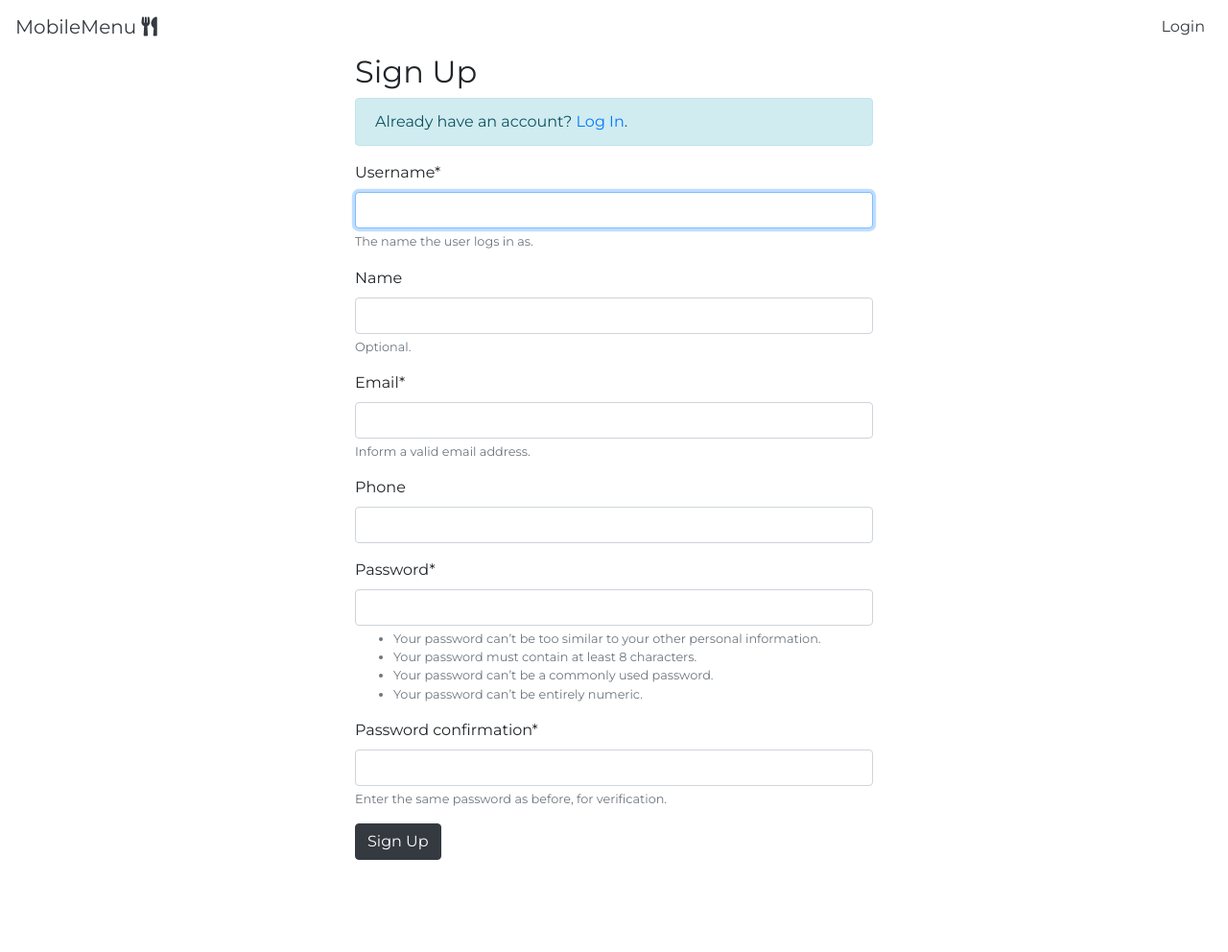
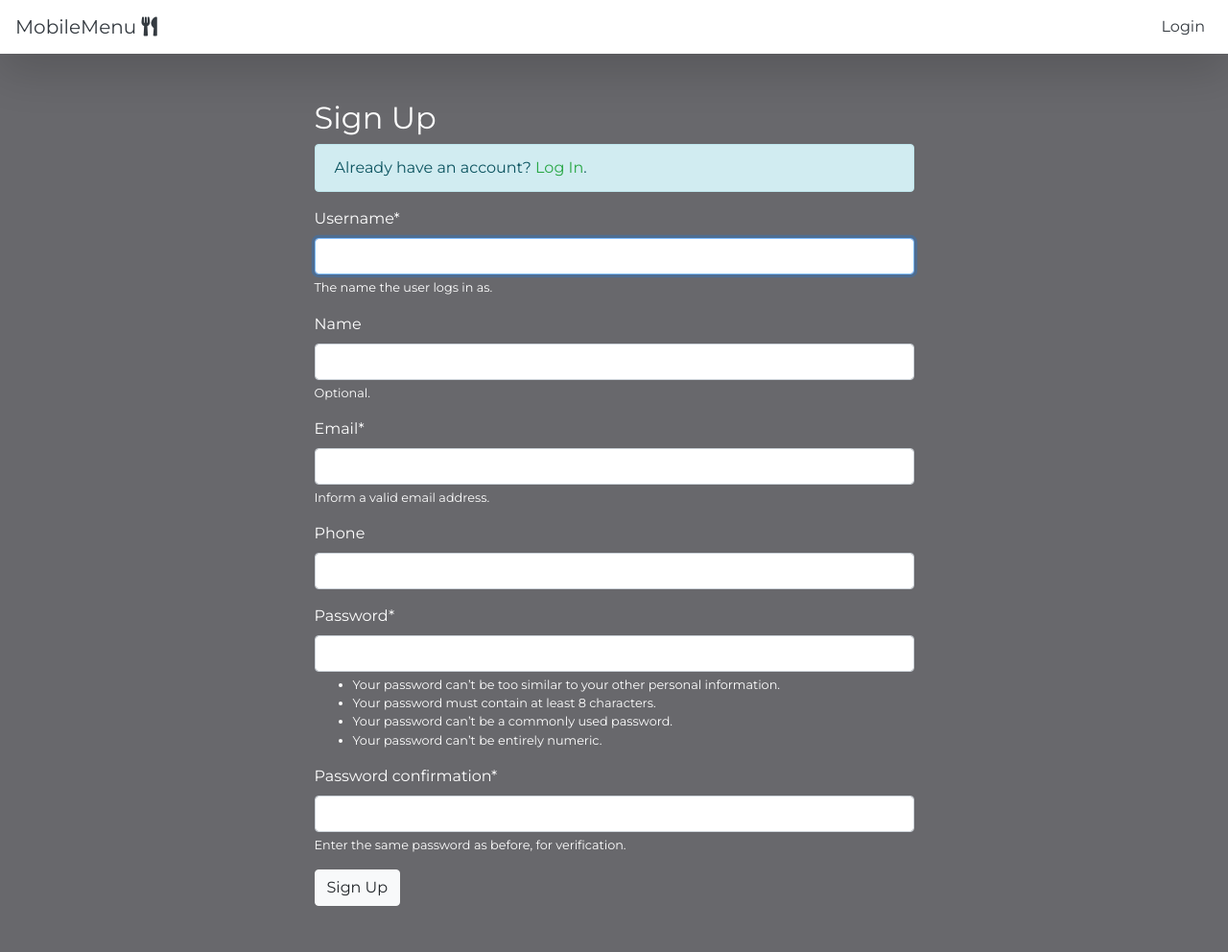
Before and after one commit to DersJ/MobileMenu, a Django app: page /account/signup/ in a window 1280 px wide. Shown: the whole page at 96% size. Before the commit the page ends 896 px from the top, so only its background shows below. Run offline with Django 3.2, Linux system fonts and the light colour scheme; some libraries are stand-ins or nearby versions.

Commit message:
update colors

```diff
--- a/mobilemenu/static/styles.css
+++ b/mobilemenu/static/styles.css
@@ -1,6 +1,10 @@
 body {
     font-family: 'Montserrat', sans-serif;
 
+}
+
+.main {
+    height: 100vh;
 }
 
 .hero {
@@ -8,12 +12,26 @@ body {
     background-position: top center;
     background-repeat: no-repeat;
     background-size: cover;
-    position: relative;
-    min-height: 94vh;
+    height: calc(100vh - 56px);
+
+
 
 }
 
 .navbar-default {
     background-color: white;
     color: black;
+
 }
+
+.gray {
+    background-color:rgb(104, 104, 108);
+}
+
+.login {
+    height: calc(100vh - 56px);
+}
+
+small.form-text.text-muted {
+    color: white!important;
+}
--- a/templates/base.html
+++ b/templates/base.html
@@ -27,8 +27,8 @@
 <body>
 
   <!-- Add your site or application content here -->
-  <div>
-      <nav class="navbar navbar-expand bg-white">
+  <div class="main">
+      <nav class="navbar navbar-expand bg-white shadow-lg">
           <a class="navbar-brand text-dark" href="{% url 'home' %}">MobileMenu
               <i class="fas fa-utensils"></i>
           </a>
@@ -42,18 +42,14 @@
               </ul>
           </div>
       </nav>
-  </div>
 
 
     {% block main %}
-    <main class="container">
-      <div class="row">
-        <div class="col">
           {% block content %}{% endblock %}
-        </div>
-      </div>
-    </main>
   {% endblock %}
+
+  </div>
+
 
 
 
--- a/templates/landing.html
+++ b/templates/landing.html
@@ -4,9 +4,9 @@
 
 {% block main %}
 <div class="hero pt-5">
-    <div class="container ">
-            <div class="jumbotron bg-white text-sm-left text-md-center">
-                <h1 class="display-4">Welcome to MobileMenu</h1>
+    <div class="container">
+            <div class="jumbotron shadow-lg bg-white text-sm-left text-md-center">
+                <h1 class="display-4">Welcome to <span class="text-success">MobileMenu</span></h1>
                 <p class="lead">Sign up for free text alerts and never miss your favorite meal at Lenoir or Chase.</p>
                 <a class="btn btn-dark btn-lg text-white" href="{% url 'signup' %}" role="button">Sign up</a>
             </div>
--- a/templates/registration/login.html
+++ b/templates/registration/login.html
@@ -3,16 +3,16 @@
 {% load crispy_forms_tags %}
 
 {% block content %}
-<div class="row">
+<div class="gray login py-5 row text-white">
 	<div class="offset-md-3 col-md-6 offset-lg-4 col-lg-4">
     <h2>Login</h2>
     <div class="alert alert-info">
-      <p class="m-0">Don't have an account? <a href="{% url 'signup' %}">Register</a> for one.</p>
+      <p class="m-0">Don't have an account? <a class="text-success" href="{% url 'signup' %}">Register</a> for one.</p>
     </div>
   	<form method="post">
   		{% csrf_token %}
   		{{ form|crispy }}
-  		<button class="btn btn-primary"type="submit">Login</button>
+  		<button class="btn btn-dark"type="submit">Login</button>
   	</form>
   </div>
 </div>
--- a/templates/registration/signup.html
+++ b/templates/registration/signup.html
@@ -2,16 +2,16 @@
 {% extends 'base.html' %}
 {% load crispy_forms_tags %}
 {% block content %}
-<div class="row">
+<div class="gray row py-5 text-white ">
     <div class="offset-md-2 col-md-8 offset-lg-3 col-lg-6">
     <h2>Sign Up</h2>
     <div class="alert alert-info">
-      <p class="m-0">Already have an account? <a href="{% url 'login' %}">Log In</a>.</p>
+      <p class="m-0">Already have an account? <a class="text-success" href="{% url 'login' %}">Log In</a>.</p>
     </div>
     <form method="post">
       {% csrf_token %}
       {{ form|crispy }}
-      <button class="btn btn-dark"type="submit">Sign Up</button>
+      <button class="btn btn-light"type="submit">Sign Up</button>
     </form>
   </div>
 </div>
```
